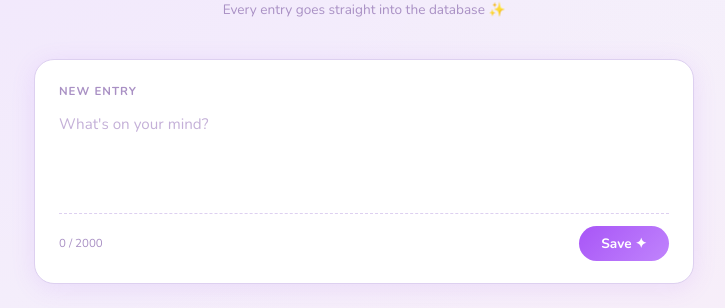
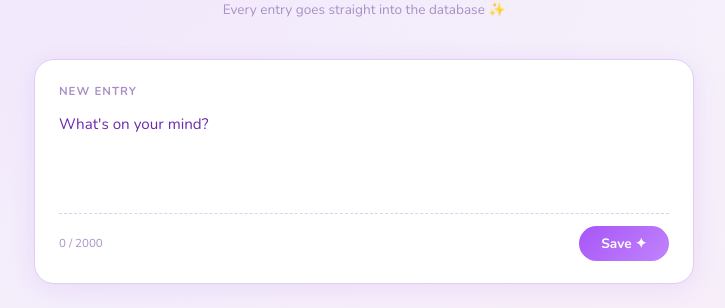
Before and after one commit to ViktoriaStefanova-fontys/Case-Study-1-web-pipeline, a Flask app: page / in a window 1280 px wide. Shown: the part 189-497 px from the top of the page, without its empty margins (276-1001 px from the left). Run offline with Flask 3, Linux system fonts and the light colour scheme; data that the repository does not hold is empty.

Commit message:
test pipeline

```diff
--- a/templates/index.html
+++ b/templates/index.html
@@ -130,7 +130,7 @@
       line-height: 1.75;
     }
 
-    textarea::placeholder { color: #c4b0d8; }
+    textarea::placeholder { color: #6b2aac; }
 
     .compose-footer {
       display: flex;
```
